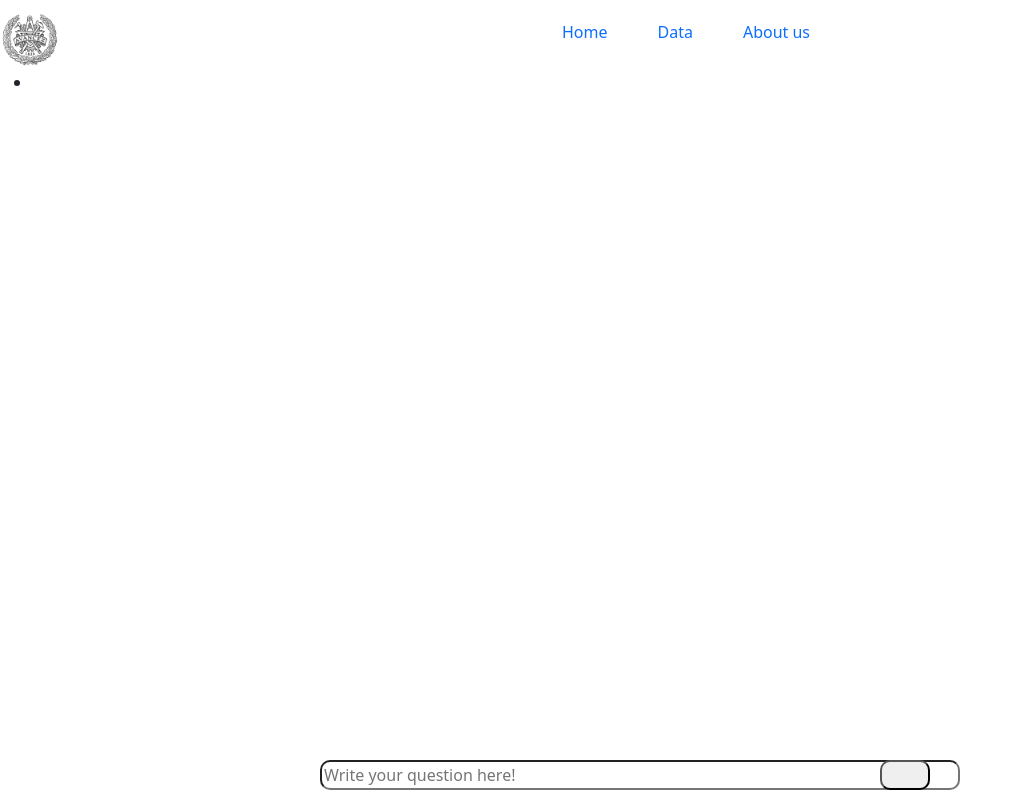
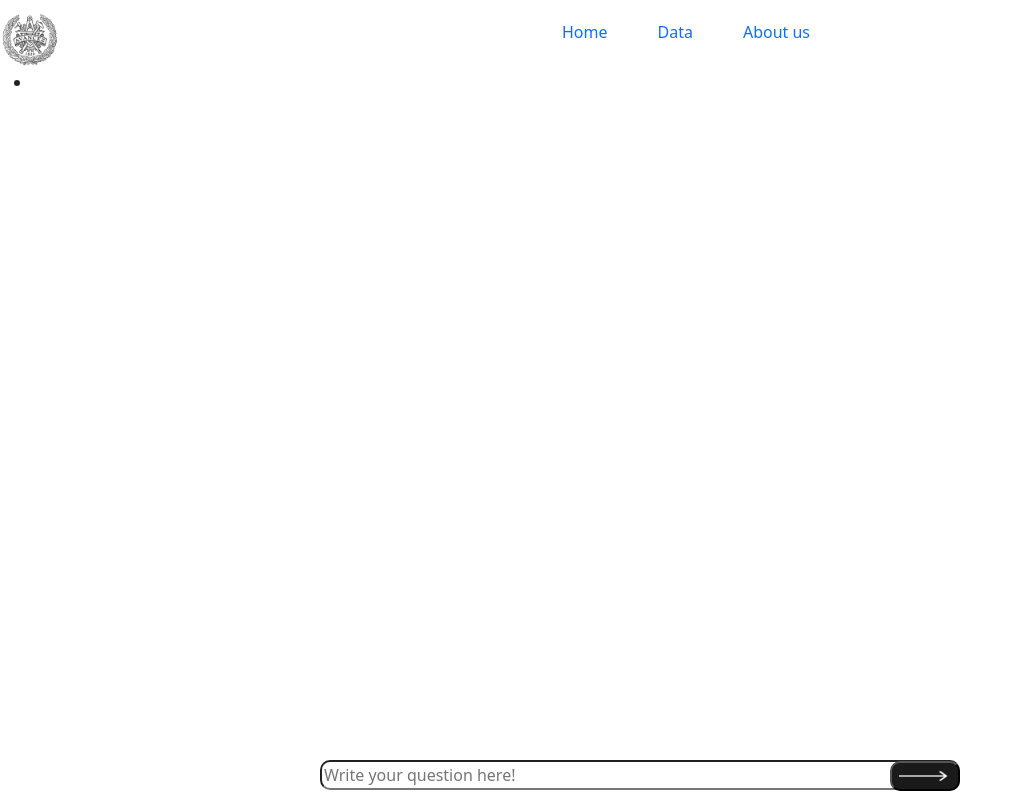
Before and after one commit to Sebbe213/Survey-of-CSE-Education-in-Sweden-and-parts-of-Europe, a React (Vite) app in the folder AI-model/client/: page / in a window 1280 px wide. Shown: the whole page, without its empty margins (0-1020 px from the left). Built offline with nearby package versions, Linux system fonts and the light colour scheme.

Commit message:
Positioned the button

```diff
--- a/AI-model/client/src/mainpage.css
+++ b/AI-model/client/src/mainpage.css
@@ -10,9 +10,17 @@
 .prompt-button{
     display: flex;
     position: fixed;
-    bottom: 10px;
-    right: 350px;
-    width: 50px;
+    bottom: 9px;
+    right: 25%;
+    width: 70px;
     height: 30px;
     border-radius: 10px 10px 10px 10px;
+    background-color: #1a1a1a;
+    align-items: center;
 }
+
+.arrow{
+    justify-content: center;
+    width: 50px;
+    height: 10px;
+}
--- a/AI-model/client/src/mainpage.tsx
+++ b/AI-model/client/src/mainpage.tsx
@@ -1,6 +1,7 @@
 import Header from './header';
 import {useState} from "react";
 import './mainpage.css'
+import arrowIcon from './assets/arrow 1 (1).png';
 
 function Mainpage(){
     const [question,setQuestion] = useState('');
@@ -25,7 +26,7 @@ function Mainpage(){
                 </div>
                 <div className='d-flex justify-content-center '>
                     <input className='input-bar' placeholder='Write your question here!' value={question} onChange={(e) => setQuestion(e.target.value)}/>
-                    <button className='prompt-button' onClick={Promptlist}></button>
+                    <button className='prompt-button' onClick={Promptlist}><img className='arrow' src={arrowIcon} alt='submit answer button'/></button>
                 </div>
             </div>
 
```
Also changed, not shown: AI-model/client/src/assets/Arrow 1 (1).png (added), AI-model/client/src/assets/Arrow 1.png (added).
